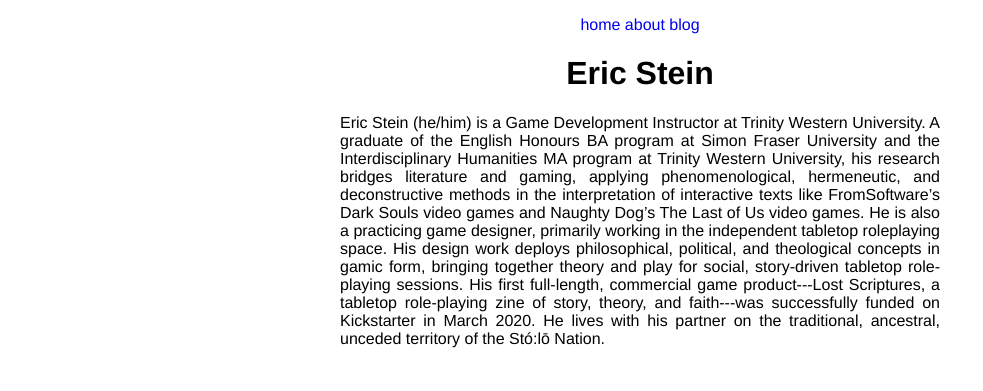
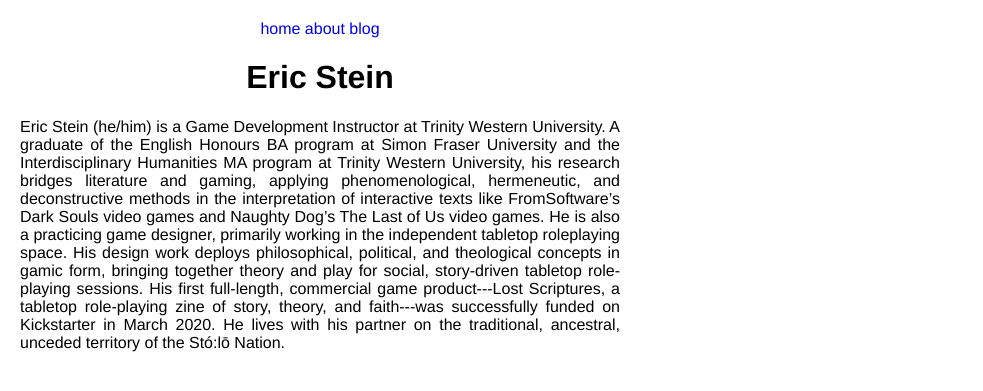
Before and after one commit to steinea/steinea.github.io, a Jekyll site: the page built from index.html, in a window 1280 px wide. Shown: the top 391 px of the page, without its empty margins (0-983 px from the left). Built offline with Jekyll 4.4.1, drawn with Linux system fonts in a browser that asks for light colours.

Commit message:
Update styles.css

```diff
--- a/css/styles.css
+++ b/css/styles.css
@@ -1,6 +1,6 @@
 body {
     max-width: 600px;
-    margin: auto;
+    margin: 20px;
     float: none;
     text-align: justify;
     font-family:'Helvetica', 'Sans-Serif';
```
